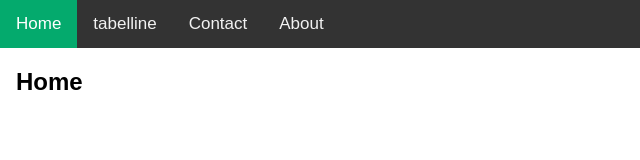
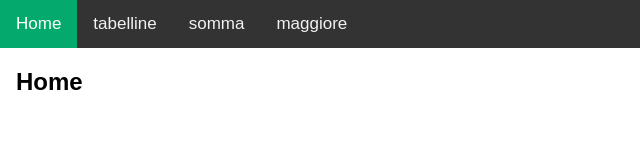
Before and after one commit to simonecorvitto/TPSIT, a plain HTML site: page index.html in a window 1280 px wide. Shown: the full height of the page, 0-640 px from the left. Drawn offline with Linux system fonts and the light colour scheme.

Commit message:
Update index.html

```diff
--- a/index.html
+++ b/index.html
@@ -66,8 +66,8 @@ body {
 <div class="topnav" id="myTopnav">
   <a href="#home" class="active">Home</a>
   <a href="tabelline.html">tabelline</a>
-  <a href="#contact">Contact</a>
-  <a href="#about">About</a>
+  <a href="somma.html">somma</a>
+  <a href="maggiore.html">maggiore</a>
   <a href="javascript:void(0);" class="icon" onclick="myFunction()">
     <i class="fa fa-bars"></i>
   </a>
```
